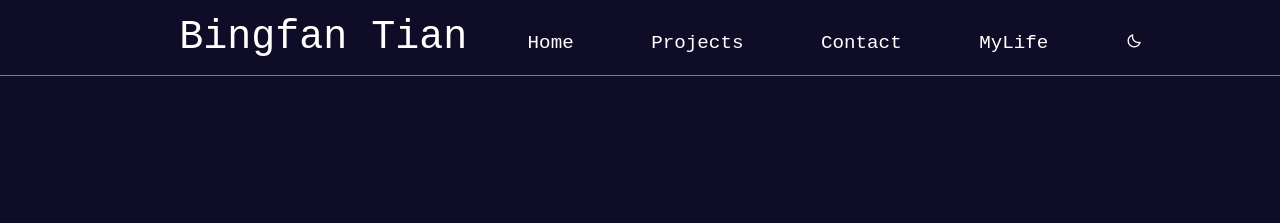
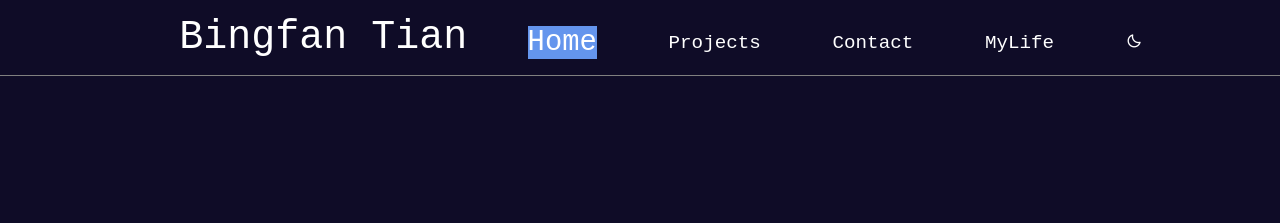
Before and after one commit to BingfanTian96/NEU_CS5610_Project1, a plain HTML site: page index.html in a window 1280 px wide. Shown: the top 223 px of the page. Drawn offline with nearby package versions, Linux system fonts and the light colour scheme.

Commit message:
final update

```diff
--- a/CSS/contact.css
+++ b/CSS/contact.css
@@ -1,4 +1,9 @@
 /* Contact page */
+.page-tag {
+  background-color: cornflowerblue;
+  font-size: 1.8rem;
+}
+
 .contact-form {
   padding:200px 10% 50px;
   background-color: #0f0c27;
--- a/CSS/homepage.css
+++ b/CSS/homepage.css
@@ -1,6 +1,11 @@
 /* home page */
 p {
     margin: 10px;
+}
+
+.page-tag {
+    background-color: cornflowerblue;
+    font-size: 1.8rem;
 }
 
 .home{
--- a/CSS/mylife.css
+++ b/CSS/mylife.css
@@ -1,3 +1,8 @@
+.page-tag {
+    background-color: cornflowerblue;
+    font-size: 1.8rem;
+}
+
 .aboutme {
     text-align: center;
     background-color: #0f0c27;
--- a/CSS/projects.css
+++ b/CSS/projects.css
@@ -1,4 +1,8 @@
 /* project page */
+.page-tag {
+    background-color: cornflowerblue;
+    font-size: 1.8rem;
+}
 
 .grid_container {
     display: grid;
--- a/index.html
+++ b/index.html
@@ -16,7 +16,7 @@
         <a href="./" class="logo">Bingfan Tian</a>
 
         <ul class="navbar">
-            <li><a href="./">Home</a></li>
+            <li><a href="./" class="page-tag">Home</a></li>
             <li><a href="./Projects/">Projects</a></li>
             <li><a href="./Contact/">Contact</a></li>
             <li><a href="./MyLife/">MyLife</a></li>
```
Also changed, not shown: Contact/index.html (+1 -1 lines), MyLife/index.html (+1 -1 lines), Projects/index.html (+1 -1 lines).
